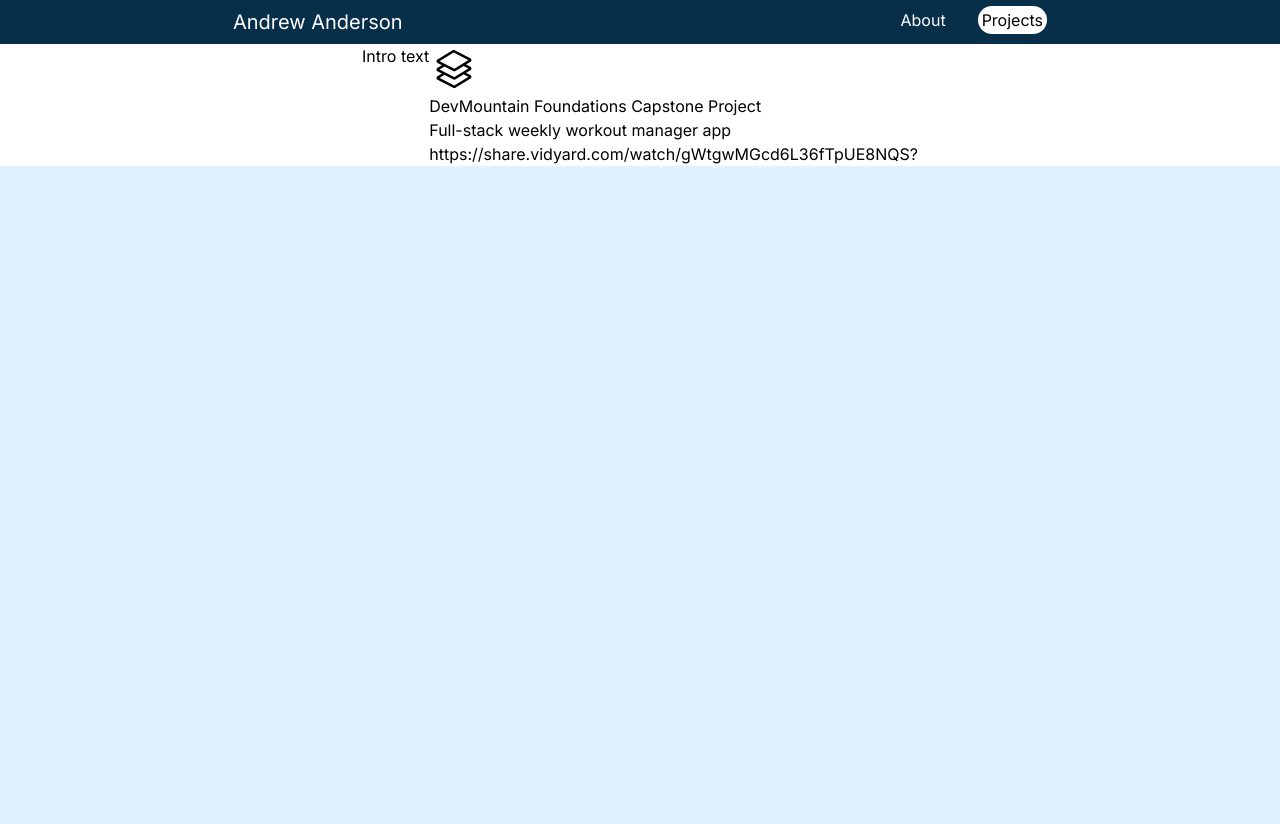
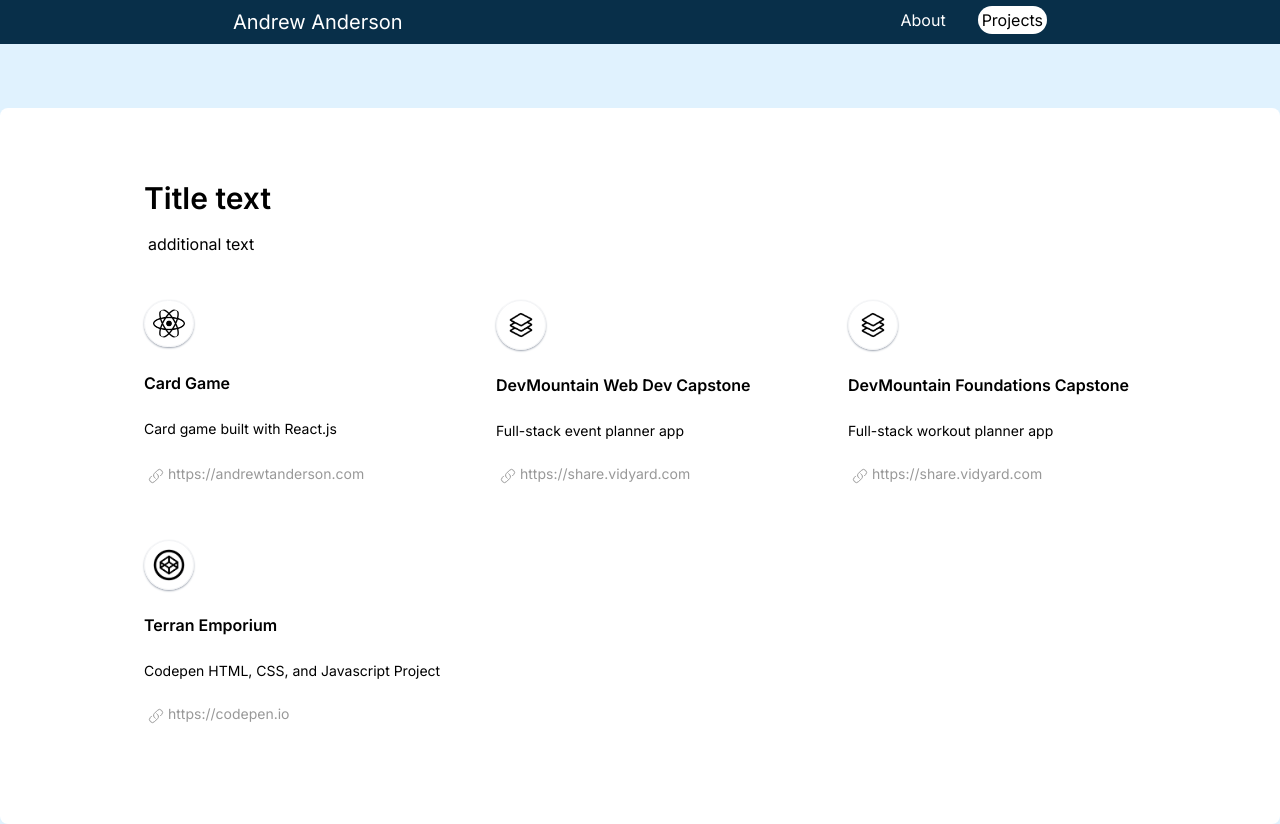
Before and after one commit to relic606/portfolio, a Next.js app: page /projects in a window 1280 px wide. Before the commit the page ends 800 px from the top, so only its background shows below. Built offline with nearby package versions, Linux system fonts and the light colour scheme.

Commit message:
redesigned project page

```diff
--- a/app/components/ProjectList.js
+++ b/app/components/ProjectList.js
@@ -2,32 +2,85 @@ import Image from "next/image";
 
 const PROJECTS = [
   {
-		title: "DevMountain Foundations Capstone Project",
-		description: "Full-stack weekly workout manager app",
+    title: "Card Game",
+    description: "Card game built with React.js",
+    image: "/react-logo.png",
+    link: "/projects/game",
+    linkText: "https://andrewtanderson.com",
+  },
+  {
+    title: "DevMountain Web Dev Capstone",
+    description: "Full-stack event planner app",
     image: "/full-stack.png",
-		link: "https://share.vidyard.com/watch/gWtgwMGcd6L36fTpUE8NQS?"
-	}
+    link: "https://share.vidyard.com/watch/gWtgwMGcd6L36fTpUE8NQS?",
+    linkText: "https://share.vidyard.com",
+  },
+  {
+    title: "DevMountain Foundations Capstone",
+    description: "Full-stack workout planner app",
+    image: "/full-stack.png",
+    link: "https://share.vidyard.com/watch/QdoAUHpTjcZ34SjP5bZSqT?",
+    linkText: "https://share.vidyard.com",
+  },
+  {
+    title: "Terran Emporium",
+    description: "Codepen HTML, CSS, and Javascript Project",
+    image: "/codepen-logo.png",
+    link: "https://codepen.io/relic606/full/LYOyvYg",
+    linkText: "https://codepen.io",
+  },
 ];
 
 export default function ProjectList() {
   return (
-		<section className="flex">
+    <section className="max-w-7xl p-12 my-6">
+      <div className="ml-24 mb-4">
+        <h1 className="text-3xl font-semibold">Title text</h1>
+        <p className="pt-4 pl-1">additional text</p>
+      </div>
+      <div className="flex flex-wrap pl-20">
         {PROJECTS.map((project) => {
           return (
-					<div key={project.title}>
+            <div
+              key={project.title}
+              className="mx-4 h-60 w-80 flex flex-col justify-around py-4"
+            >
               <Image
-							src="/full-stack.png"
-							alt="full-stack image"
+                src={project.image}
+                alt={project.title + " image"}
                 width={50}
                 height={50}
-							className="mr-4"
+                className="border rounded-full p-2 border-gray-100 shadow-sm shadow-gray-400"
               />
-						<h2>{project.title}</h2>
-						<p>{project.description}</p>
-						<div>{project.link}</div>
+              <h2 className="font-semibold">{project.title}</h2>
+              <p className="font-normal text-sm">{project.description}</p>
+              <a
+                target="_blank"
+                href={project.link}
+                className="opacity-40 text-sm flex"
+              >
+                <div className="px-1 flex justify-center pt-1">
+                  <svg
+                    xmlns="http://www.w3.org/2000/svg"
+                    fill="none"
+                    viewBox="0 0 24 24"
+                    strokeWidth={1.5}
+                    stroke="currentColor"
+                    className="w-4 h-4"
+                  >
+                    <path
+                      strokeLinecap="round"
+                      strokeLinejoin="round"
+                      d="M13.19 8.688a4.5 4.5 0 011.242 7.244l-4.5 4.5a4.5 4.5 0 01-6.364-6.364l1.757-1.757m13.35-.622l1.757-1.757a4.5 4.5 0 00-6.364-6.364l-4.5 4.5a4.5 4.5 0 001.242 7.244"
+                    />
+                  </svg>
+                </div>
+                <div>{project.linkText}</div>
+              </a>
             </div>
           );
         })}
+      </div>
     </section>
   );
 }
--- a/app/page.js
+++ b/app/page.js
@@ -13,7 +13,7 @@ export default function App() {
 
         <br></br>
         <div className="flex flex-col place-content-center">
-					<h2 className="text-3xl">Hey, I{"'"}m Andy!</h2>
+          <h2 className="text-3xl font-semibold">Hey, I{"'"}m Andy!</h2>
           <p className="pt-2">
             I{"'"}m a full-stack web developer with a focus on front-end,
             residing in South Jordan, Utah.
--- a/app/projects/page.js
+++ b/app/projects/page.js
@@ -2,85 +2,11 @@ import Image from "next/image";
 import ProjectList from "../components/ProjectList.js";
 
 export default function Projects() {
-	return (
-		<main className="flex place-content-center max-w-screen-2xl bg-white">
-			<div>Intro text</div>
-			<ProjectList />
-			{/* <ul className="flex flex-col my-8 px-20 py-8">
-				<a
-					target="_blank"
-					href="https://share.vidyard.com/watch/QdoAUHpTjcZ34SjP5bZSqT?"
-				>
-					<li className="my-4 hover:text-white hover:bg-sky-800 hover:rounded transition delay-75 flex p-4 bg-sky-200 rounded hover:scale-105 hover:shadow-lg hover:shadow-sky-900">
-						<Image
-							src="/full-stack.png"
-							alt="full-stack image"
-							width={50}
-							height={50}
-							className="mr-4"
-						/>
-						<div>
-							<h1 className="text-xl">
-								DevMountain Foundations Capstone Project
-							</h1>
-							<p className="text-sm">Full-stack weekly workout manager app</p>
-						</div>
-					</li>
-				</a>
-				<a
-					target="_blank"
-					href="https://share.vidyard.com/watch/gWtgwMGcd6L36fTpUE8NQS?"
-					className="flex"
-				>
-					<li className="my-4 hover:text-white hover:bg-sky-800 hover:rounded transition delay-75 flex p-4 bg-sky-200 rounded hover:scale-105 hover:shadow-lg hover:shadow-sky-900">
-						<Image
-							src="/full-stack.png"
-							alt="full-stack image"
-							width={50}
-							height={50}
-							className="mr-4"
-						/>
-						<div>
-							<h1 className="text-xl">
-								DevMountain Web Development Capstone Project
-							</h1>
-							<p className="text-sm">Full-stack event planner app</p>
-						</div>
-					</li>
-				</a>
-				<a target="_blank" href={"/projects/game"}>
-					<li className="my-4 hover:text-white hover:bg-sky-800 hover:rounded transition delay-75 flex p-4 bg-sky-200 rounded hover:scale-105 hover:shadow-lg hover:shadow-sky-900">
-						<Image
-							src="/react-logo.png"
-							alt="react image"
-							width={51}
-							height={45}
-							className="mr-4"
-						/>
-						<div>
-							<h1 className="text-xl">Card Game</h1>
-							<p className="text-sm">Card game built with React.js</p>
-						</div>
-					</li>
-				</a>
-				<a target="_blank" href="https://codepen.io/relic606/full/LYOyvYg">
-					<li className="my-4 hover:text-white hover:bg-sky-800 hover:rounded transition delay-75 flex p-4 bg-sky-200 rounded hover:scale-105 hover:shadow-lg hover:shadow-sky-900">
-						<Image
-							src="/codepen-logo.png"
-							alt="codepen image"
-							width={50}
-							height={50}
-							className="mr-4"
-						/>
-						<div>
-							<h1 className="text-xl">Terran Emporium</h1>
-							<p className="text-sm">
-								Codepen HTML, CSS, and Javascript Project
-							</p>
-						</div>
-					</li>
-				</a>
-			</ul> */}
-		</main>
-	);
+  return (
+    <main>
+      <div className="w-fit bg-white flex mx-auto my-16 rounded-lg">
+        <ProjectList />
+      </div>
+    </main>
+  );
 }
```
Also changed, not shown: app/components/Skills.js (+1 -1 lines). Lines whose indentation alone changed are shown as unchanged.
